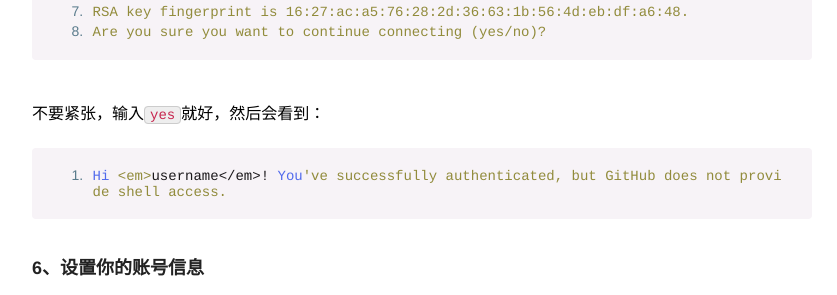
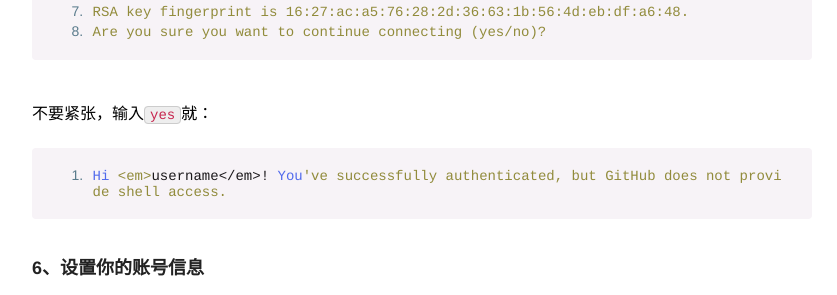
Before and after one commit to ioloveuu/ioloveuu.github.io, a Jekyll site: the page built from _posts/2016-12-28-frame-analys.md, in a window 1280 px wide and 900 px high, scrolled down 4484 px. Shown: the part 155-450 px from the top of the window, without its empty margins (218-1055 px from the left). Built offline with Jekyll 4.4.1, drawn with Linux system fonts in a browser that asks for light colours; nearby versions of some CDN libraries; a script that is not in the unit is left out.

Commit message:
Update 2016-12-28-frame-analys.md

```diff
--- a/_posts/2016-12-28-frame-analys.md
+++ b/_posts/2016-12-28-frame-analys.md
@@ -136,7 +136,7 @@ PS如果需要配置多个GitHub账号，可以参看这个[多个github帐号
     Are you sure you want to continue connecting (yes/no)?
 
 
-不要紧张，输入`yes`就好，然后会看到：
+不要紧张，输入`yes`就：
 
     Hi <em>username</em>! You've successfully authenticated, but GitHub does not provide shell access.
 
```
